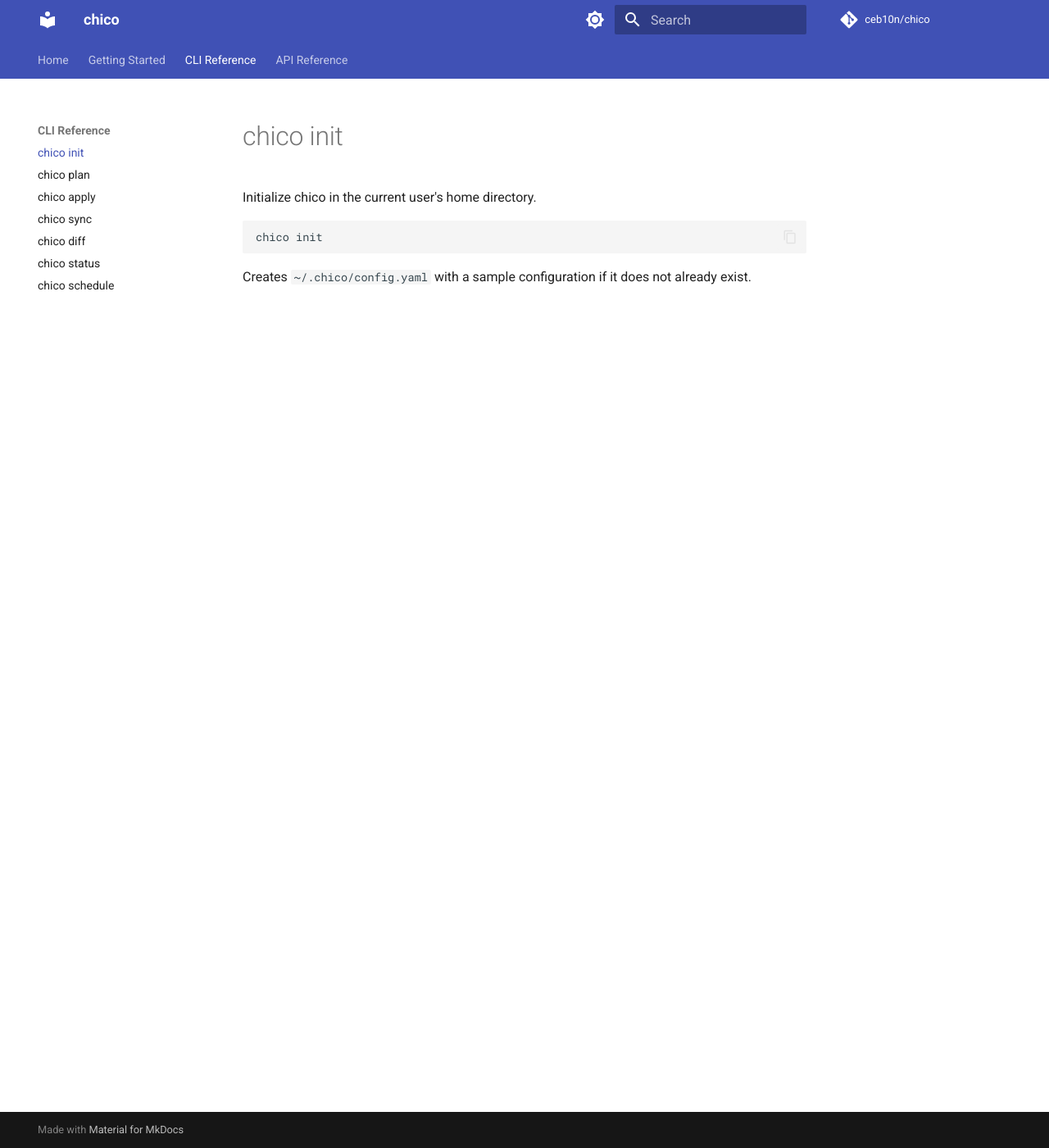
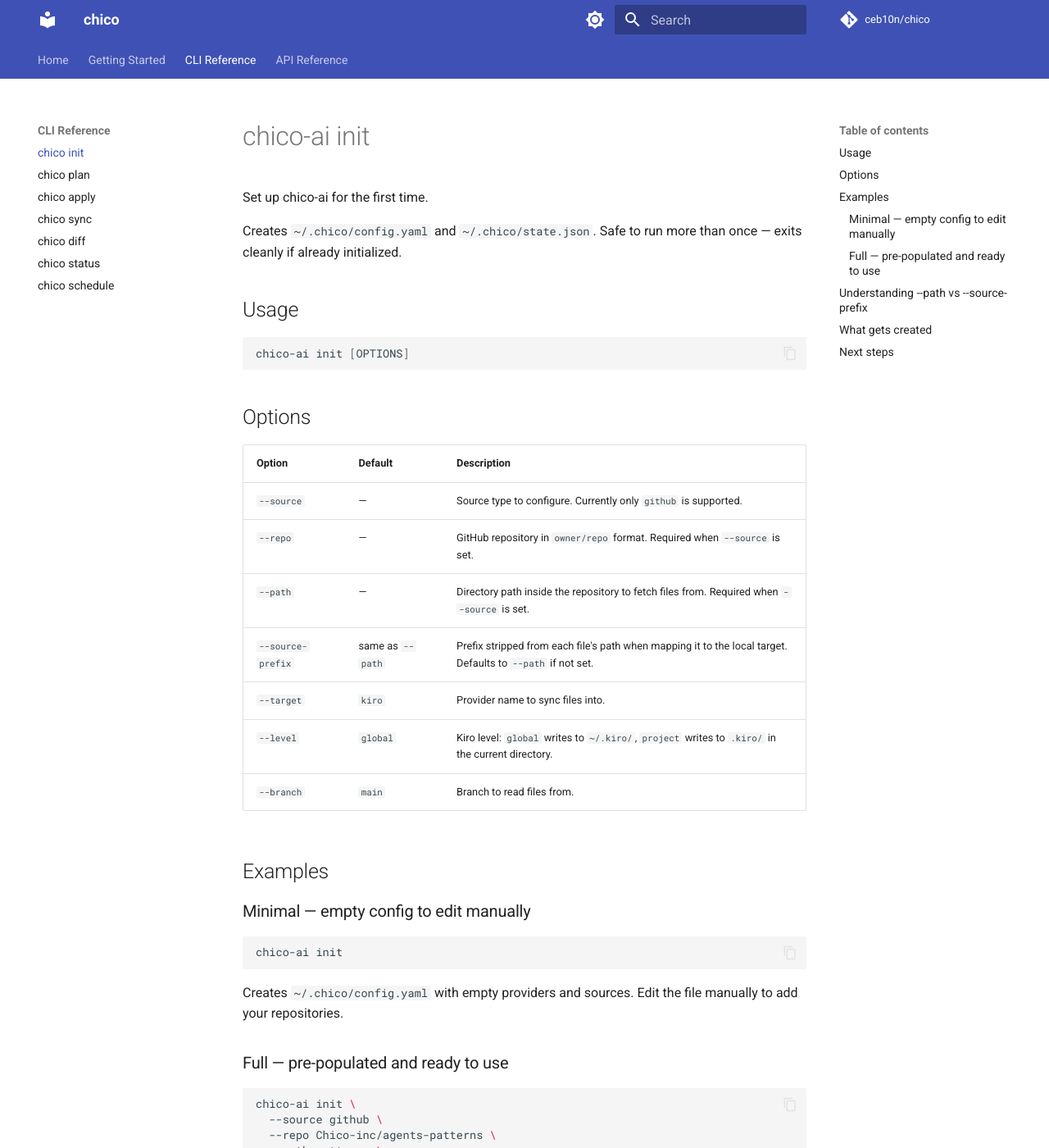
Before and after one commit to ceb10n/chico, an MkDocs documentation site: the page built from docs/cli/init.md, in a window 1280 px wide and 1400 px high. Shown: the whole window at 82% size. Built offline with MkDocs 1.6.1 and Material for MkDocs 9.7.7, drawn with Linux system fonts in a browser that asks for light colours; comment, search, counter and statistics services are not loaded; some of the changed text lies outside the part shown.

Commit message:
docs: improve chico-ai init CLI reference with full option descriptions

````diff
--- a/docs/cli/init.md
+++ b/docs/cli/init.md
@@ -1,9 +1,83 @@
-# chico init
+# chico-ai init
 
-Initialize chico in the current user's home directory.
+Set up chico-ai for the first time.
+
+Creates `~/.chico/config.yaml` and `~/.chico/state.json`. Safe to run more than once — exits cleanly if already initialized.
+
+## Usage
 
 ```bash
-chico init
+chico-ai init [OPTIONS]
 ```
 
-Creates `~/.chico/config.yaml` with a sample configuration if it does not already exist.
+## Options
+
+| Option | Default | Description |
+|---|---|---|
+| `--source` | — | Source type to configure. Currently only `github` is supported. |
+| `--repo` | — | GitHub repository in `owner/repo` format. Required when `--source` is set. |
+| `--path` | — | Directory path inside the repository to fetch files from. Required when `--source` is set. |
+| `--source-prefix` | same as `--path` | Prefix stripped from each file's path when mapping it to the local target. Defaults to `--path` if not set. |
+| `--target` | `kiro` | Provider name to sync files into. |
+| `--level` | `global` | Kiro level: `global` writes to `~/.kiro/`, `project` writes to `.kiro/` in the current directory. |
+| `--branch` | `main` | Branch to read files from. |
+
+## Examples
+
+### Minimal — empty config to edit manually
+
+```bash
+chico-ai init
+```
+
+Creates `~/.chico/config.yaml` with empty providers and sources. Edit the file manually to add your repositories.
+
+### Full — pre-populated and ready to use
+
+```bash
+chico-ai init \
+  --source github \
+  --repo Chico-inc/agents-patterns \
+  --path patterns \
+  --source-prefix patterns/ \
+  --target kiro \
+  --branch master
+```
+
+This writes a ready-to-use `~/.chico/config.yaml`. No manual editing needed — just run `chico-ai sync` next.
+
+## Understanding `--path` vs `--source-prefix`
+
+Given a repository with this structure:
+
+```
+patterns/
+  steering/
+    product.md
+  rules/
+    coding.md
+```
+
+- **`--path patterns`** — tells chico-ai to only look inside the `patterns/` directory.
+- **`--source-prefix patterns/`** — strips `patterns/` from each file path when writing locally, so `patterns/steering/product.md` becomes `steering/product.md` inside `~/.kiro/`.
+
+If you omit `--source-prefix`, it defaults to the value of `--path`, which is almost always what you want.
+
+## What gets created
+
+```
+~/.chico/
+  config.yaml   # your configuration
+  state.json    # sync state (managed automatically)
+```
+
+## Next steps
+
+After initializing, run:
+
+```bash
+chico-ai plan    # preview what will change
+chico-ai apply   # apply the changes
+# or
+chico-ai sync    # plan + apply in one step
+```
````
